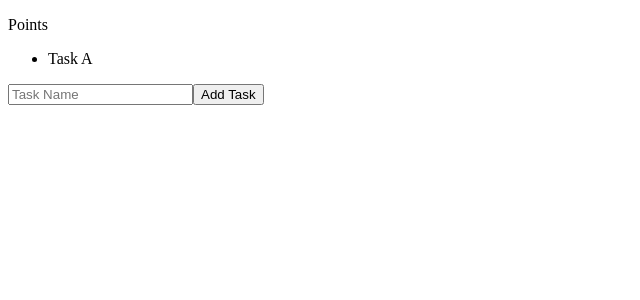
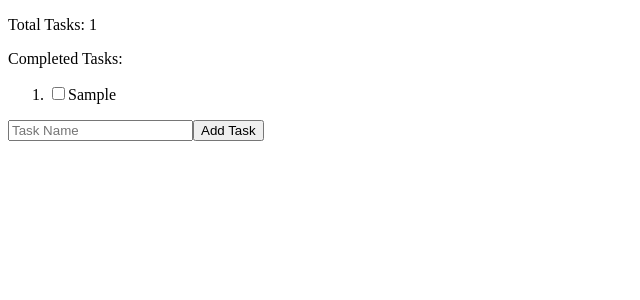
Before and after one commit to joshpitzalis/ritual, a React (Create React App) app in the folder ritual/: page / in a window 1280 px wide. Both pictures are taken after typing "Sample" into the empty fields and a click on the button "Add Task". Shown: the top 300 px of the page, without its empty margins (0-640 px from the left). Built offline with nearby package versions, Linux system fonts and the light colour scheme.

Commit message:
basic to do app structure

```diff
--- a/ritual/src/components/Add.js
+++ b/ritual/src/components/Add.js
@@ -2,16 +2,21 @@ import React, { Component } from 'react';
 
 class Add extends Component {
 
-  createTask (event) {
+  create (event) {
     event.preventDefault();
-    const task = { task: this.task.value };
+    const task = {
+      name: this.task.value,
+      complete: false
+    };
     this.props.createTask(task);
     this.taskForm.reset();
   }
 
   render () {
     return (
-      <form onSubmit={(e) => this.createTask(e)} ref={(input) => this.taskForm = input}>
+      <form
+        onSubmit={(e) => this.create(e)}
+        ref={(input) => this.taskForm = input}>
         <input
           type='text'
           placeholder='Task Name'
--- a/ritual/src/components/App.js
+++ b/ritual/src/components/App.js
@@ -23,13 +23,17 @@ class App extends Component {
   render () {
     return (
       <div>
-        <Points />
-        <ul>
-            {Object
-              .keys(this.state.tasks)
-              .map(key => <Task />)
-            }
-        </ul>
+        <Points count={this.state.tasks} />
+        <ol>
+          {Object
+            .keys(this.state.tasks)
+            .map(key => <Task
+              key={key}
+              details={this.state.tasks[key]
+              }
+               />)
+          }
+        </ol>
         <Add createTask={this.createTask} />
       </div>
     );
--- a/ritual/src/components/Task.js
+++ b/ritual/src/components/Task.js
@@ -1,9 +1,12 @@
 import React, { Component } from 'react';
 
 class Task extends Component {
+
   render () {
     return (
-      <li>Task A</li>
+      <li>
+        <input type='checkbox' />
+        {this.props.details.name}</li>
     );
   }
 }
--- a/ritual/src/components/points.js
+++ b/ritual/src/components/points.js
@@ -4,7 +4,9 @@ class Points extends Component {
   render () {
     return (
       <div>
-        <p>Points</p>
+        <p>Total Tasks: {Object
+            .keys(this.props.count).length}</p>
+          <p>Completed Tasks: </p>
       </div>
     );
   }
```
